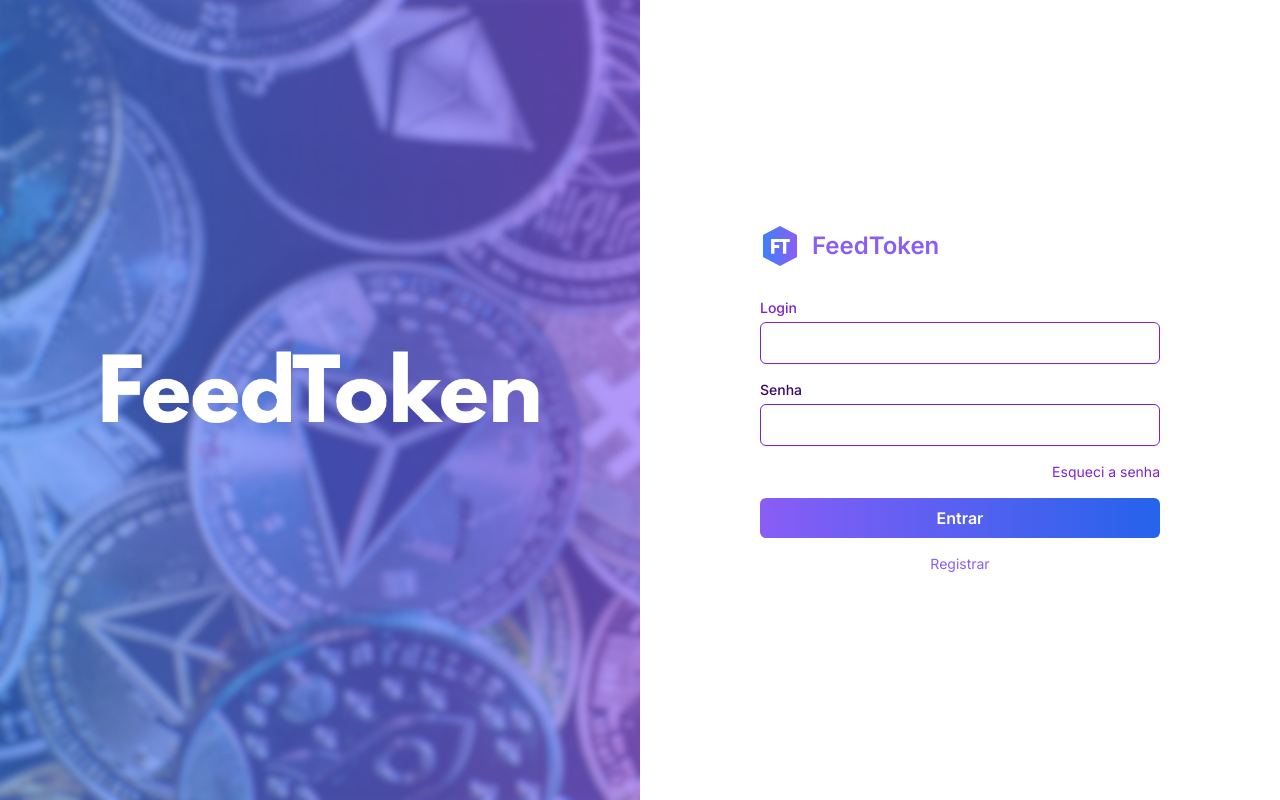
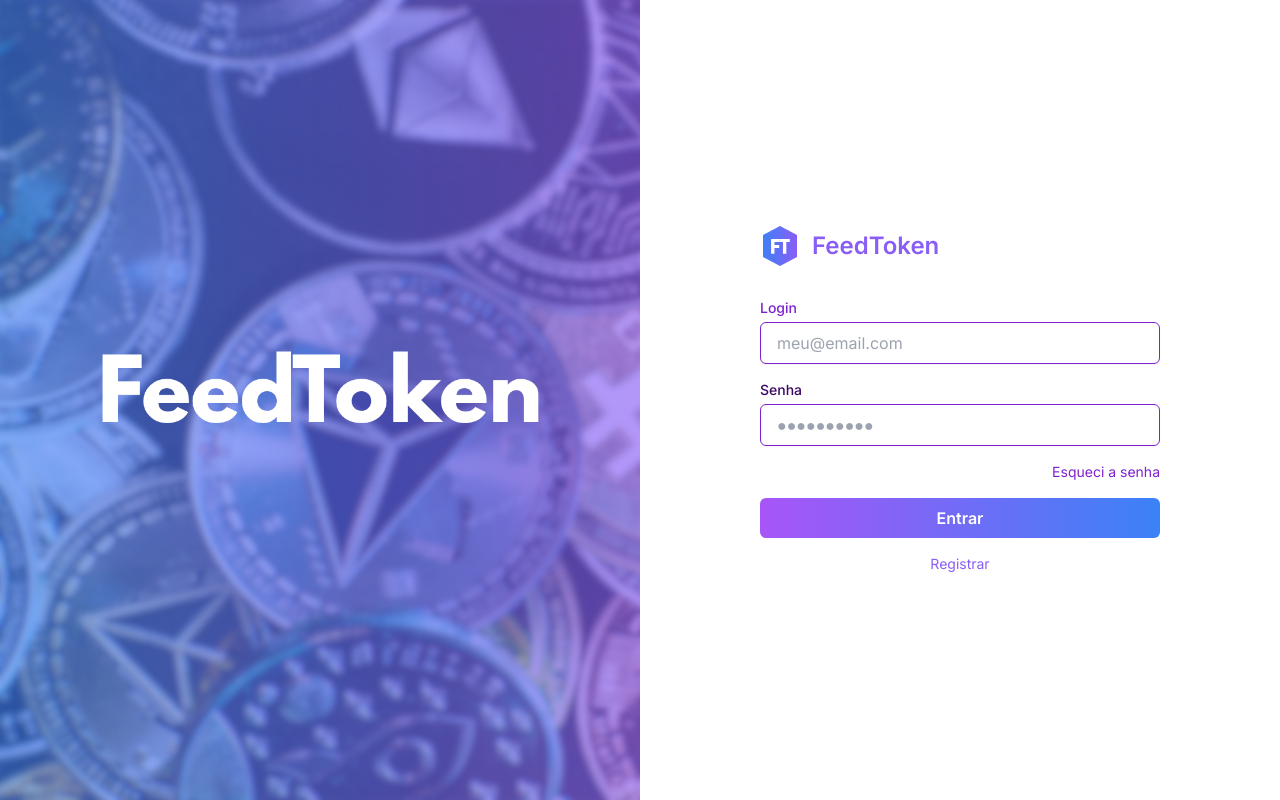
Before and after one commit to TransferoNovaIguacu/feedback-company-front, a Next.js app: page /auth/login in a window 1280 px wide. Built offline with nearby package versions, Linux system fonts and the light colour scheme.

Commit message:
feat: update login page and navbar links to point to the correct routes

```diff
--- a/app/auth/login/page.tsx
+++ b/app/auth/login/page.tsx
@@ -1,10 +1,19 @@
+"use client";
 
 import Image from "next/image";
 import Head from "next/head";
 import backgroundft from "@/public/png/backgroundft.png";
 import logoo from "@/public/svg/logoo.svg";
+import { Botao1 } from "@/app/components/Botao";
+import { useRouter } from "next/navigation";
+import { FormEvent } from "react";
 
 export default function Login() {
+  const route = useRouter();
+  const handleSubmit = (e: FormEvent) => {
+    e.preventDefault();
+    route.push("/en-construcao");
+  };
   return (
     <>
       <Head>
@@ -12,7 +21,10 @@ export default function Login() {
       </Head>
       <div className="flex flex-col md:flex-row h-screen text-purple-950 bg-white">
         {/* Lado esquerdo: visível só no desktop */}
-        <div className="hidden md:block md:w-1/2 bg-gradient-to-t from-primary to-secondary relative">
+        <a
+          href="/"
+          className="hidden md:block md:w-1/2 bg-gradient-to-t from-primary to-secondary relative cursor-pointer"
+        >
           <Image
             src={backgroundft}
             alt="Ethereum background"
@@ -22,7 +34,7 @@ export default function Login() {
           <div className="absolute inset-0 flex items-center justify-center">
             <h1 className="text-white text-5xl font-bold"></h1>
           </div>
-        </div>
+        </a>
 
         {/* Lado direito: ocupa tudo no mobile, metade no desktop */}
         <div className="w-full h-full md:w-1/2 flex items-center justify-center bg-white">
@@ -38,19 +50,25 @@ export default function Login() {
               <h2 className="text-2xl font-semibold text-primary">FeedToken</h2>
             </div>
 
-            <form className="space-y-4">
+            <form onSubmit={handleSubmit} className="space-y-4">
               <div>
-                <label className="block text-sm font-medium text-purple-700">Login</label>
+                <label className="block text-sm font-medium text-purple-700">
+                  Login
+                </label>
                 <input
                   type="text"
+                  placeholder="meu@email.com"
                   className="mt-1 block w-full rounded-md border border-purple-700 shadow-sm focus:border-primary focus:ring-primary px-4 py-2 text-black"
                 />
               </div>
 
               <div>
-                <label className="block text-sm font-medium purple-700">Senha</label>
+                <label className="block text-sm font-medium purple-700">
+                  Senha
+                </label>
                 <input
                   type="password"
+                  placeholder="&#9679;&#9679;&#9679;&#9679;&#9679;&#9679;&#9679;&#9679;&#9679;&#9679;"
                   className="mt-1 block w-full rounded-md border border-purple-700 shadow-sm focus:border-primary focus:ring-primary px-4 py-2"
                 />
               </div>
@@ -59,12 +77,7 @@ export default function Login() {
                 Esqueci a senha
               </div>
 
-              <button
-                type="submit"
-                className="w-full bg-gradient-to-r from-primary to-blue-600 text-white py-2 rounded-md font-semibold hover:opacity-90 transition"
-              >
-                Entrar
-              </button>
+              <Botao1 texto="Entrar" />
 
               <div className="text-center text-sm text-primary hover:underline cursor-pointer">
                 Registrar
--- a/app/components/Navbar.tsx
+++ b/app/components/Navbar.tsx
@@ -14,8 +14,8 @@ export function Navbar(): JSX.Element {
   const navigation = [
     { name: "Início", href: "/" },
     { name: "Como Funciona", href: "/en-construcao" },
-    { name: "Para Empresas", href: "/en-construcao" },
-    { name: "Para Avaliadores", href: "/en-construcao" },
+    { name: "Para Empresas", href: "/auth/login" },
+    { name: "Para Avaliadores", href: "/auth/login" },
   ];
 
   return (
@@ -88,7 +88,7 @@ export function Navbar(): JSX.Element {
           <div className="absolute inset-y-0 right-0 hidden items-center pr-2 sm:static sm:inset-auto sm:ml-6 sm:pr-0 sm:flex">
             <div className="flex space-x-4">
               {/* Botão Entrar com gradiente */}
-              <a href="/en-construcao">
+              <a href="/auth/login">
                 <Botao1 texto="Entrar" />
               </a>
               {/* Botão Cadastrar com fundo escuro */}
```
